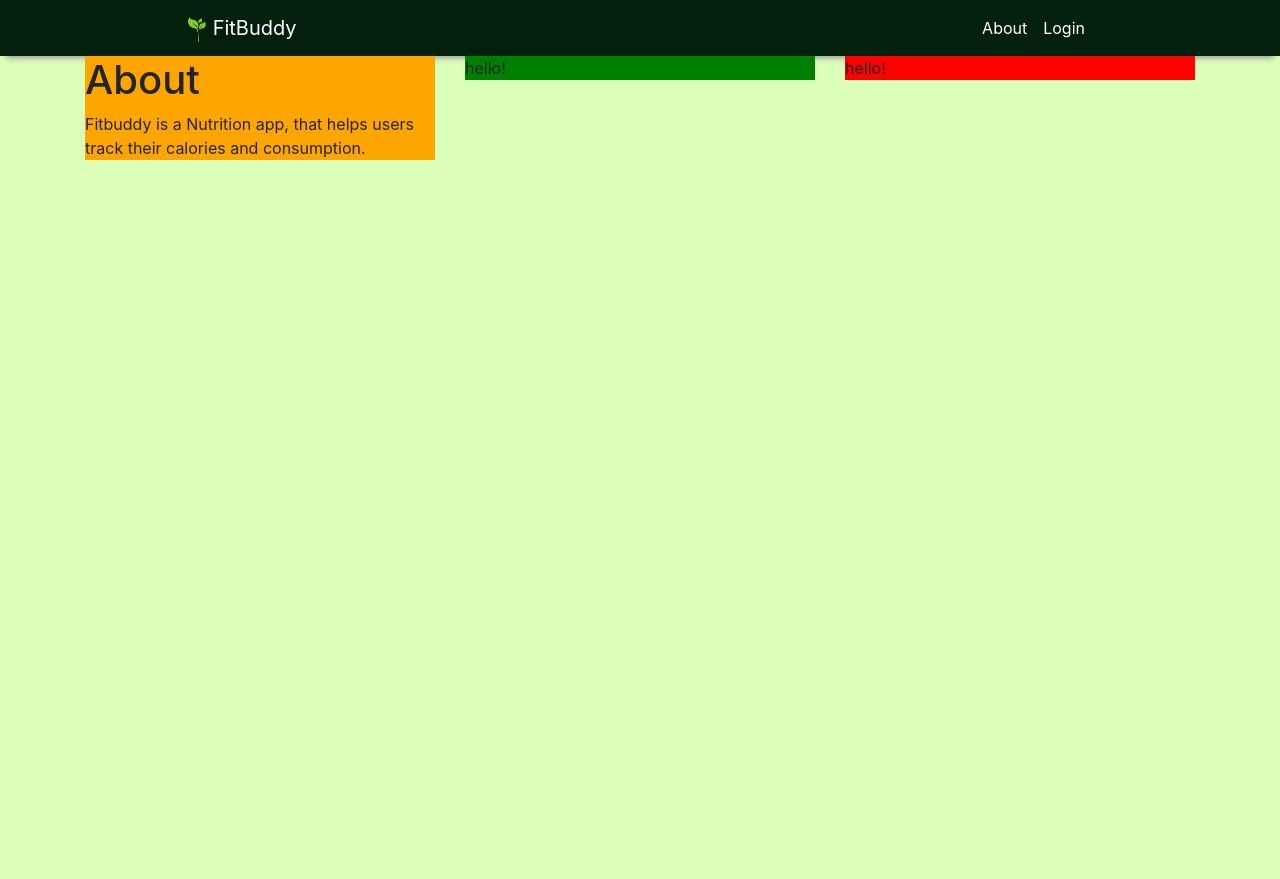
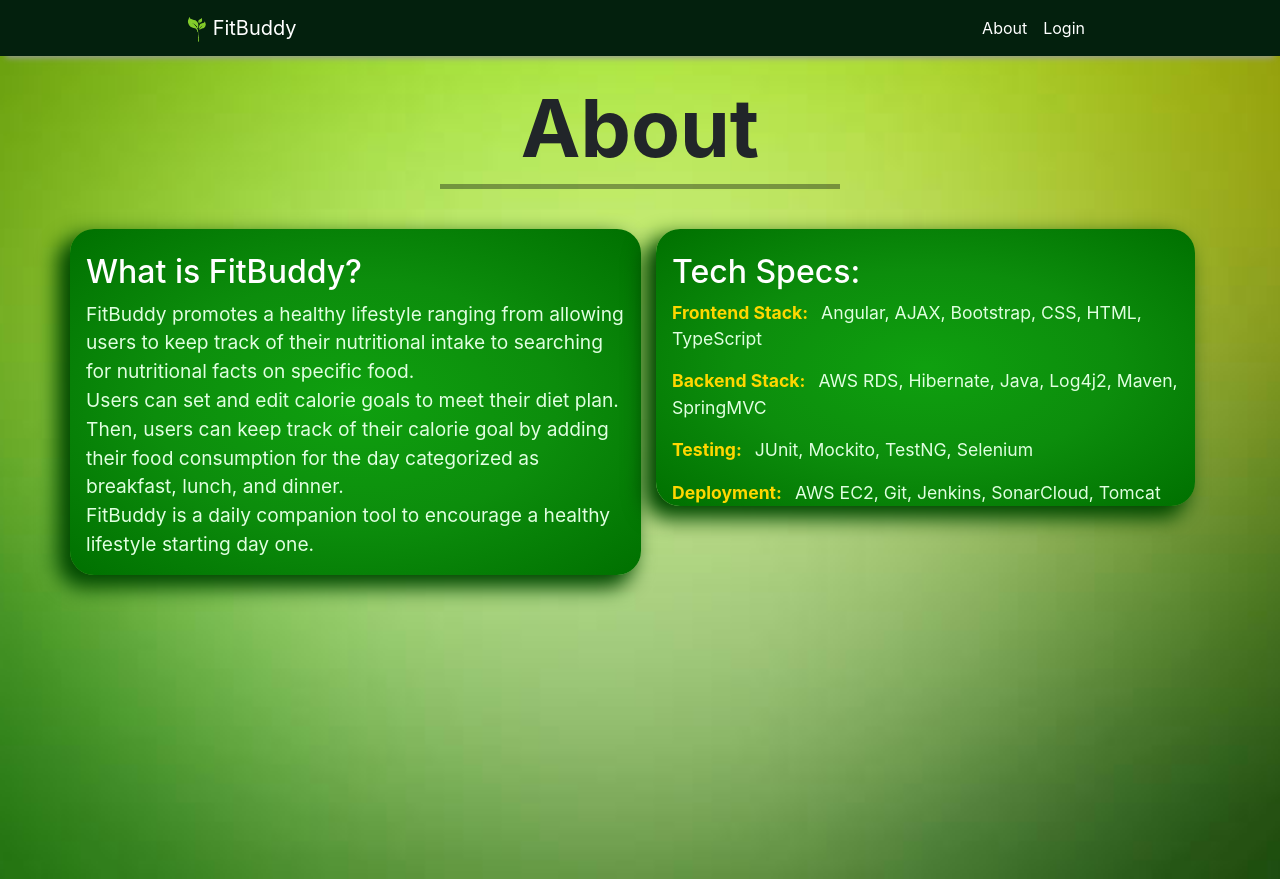
Before and after one commit to Three-of-Kind-Project2/FitBuddy-frontend, an Angular app: page /about in a window 1280 px wide. Before the commit the page ends 800 px from the top, so only its background shows below. Built offline with nearby package versions, Linux system fonts and the light colour scheme; no server answers.

Commit message:
Designed About page

```diff
--- a/src/app/about/about.component.css
+++ b/src/app/about/about.component.css
@@ -1,11 +1,30 @@
-#firstColumn {
-  background-color: orange;
+.image{
+  height:51.4em; background-size:cover; width:auto;
+  background-image:url('../../assets/img/background.jpg');
+  background-position:50% 50%;
 }
 
-#secondColumn {
-  background-color: green;
+hr {
+  margin-top: .5rem;
+  margin-bottom: 1rem;
+  border: 0;
+  border-top: 5px solid rgba(26, 36, 20, 0.418);
 }
 
-#thirdColumn {
-  background-color: red;
+li {
+  color: rgb(224, 255, 224);
+  font-size: 110%;
 }
+
+.stackTitle {
+  color: gold;
+  padding-right: .5em;
+  font-weight: bold;
+}
+
+.aboutCard {
+  padding: 0 1em;
+  background-image: radial-gradient(rgb(15, 160, 15), rgb(12, 141, 12), rgb(0, 112, 0));
+  border-radius: 1.5em;
+  box-shadow: -10px 10px 20px 3px rgb(0, 73, 0);
+}
--- a/src/app/about/about.component.html
+++ b/src/app/about/about.component.html
@@ -1,25 +1,47 @@
-<div class="container">
-  <div class="row">
+<div class="image">
+  <div class="container">
+    <br>
+    <h1 class="text-center" style="font-size: 5em; font-weight: bold;">About</h1>
+    <hr class="col-md-4">
+    <br>
+    <div class="row">
+      <br>
+      <div class="col-sm text-white aboutCard">
+        <br>
+        <h2>What is FitBuddy?</h2>
+        <p style="font-size: 120%; color: rgb(224, 255, 224);">
+          FitBuddy promotes a healthy lifestyle ranging from allowing users to
+          keep track of their nutritional intake to searching for nutritional
+          facts on specific food. <br>
+          Users can set and edit calorie goals to meet
+          their diet plan. Then, users can keep track of their calorie goal by
+          adding their food consumption for the day categorized as breakfast,
+          lunch, and dinner. <br>
+          FitBuddy is a daily companion tool to encourage a
+          healthy lifestyle starting day one.
+        </p>
+      </div>
     <div class="col-sm">
-      <div id="firstColumn">
-           <!-- first div starts here   -->
-          <h1>About</h1>
-          <p>Fitbuddy is a Nutrition app, that helps users track their calories and consumption.</p>
-                 <!-- first div ends here-->
-        </div>
-    </div>
-    <div class="col-sm">
-        <!-- second div starts here   -->
-      <div id="secondColumn"><p>hello!</p>
-        <!-- second div ends here-->
-    </div>
-    </div>
-    <div class="col-sm">
-        <!-- third div starts-->
-      <div id="thirdColumn"><p>hello!</p>
-        <!-- third div ends-->
-    </div>
-
+      <div class="col-sm text-white aboutCard">
+        <br>
+        <h2>Tech Specs:</h2>
+        <p style="font-size: 110%; color: rgb(224, 255, 224);">
+          <span class="stackTitle">Frontend Stack: </span>
+          Angular, AJAX, Bootstrap, CSS, HTML, TypeScript
+        </p>
+        <p style="font-size: 110%; color: rgb(224, 255, 224);">
+          <span class="stackTitle">Backend Stack: </span>
+          AWS RDS, Hibernate, Java, Log4j2, Maven, SpringMVC
+        </p>
+        <p style="font-size: 110%; color: rgb(224, 255, 224);">
+          <span class="stackTitle">Testing: </span>
+          JUnit, Mockito, TestNG, Selenium
+        </p>
+        <p style="font-size: 110%; color: rgb(224, 255, 224);">
+          <span class="stackTitle">Deployment: </span>
+          AWS EC2, Git, Jenkins, SonarCloud, Tomcat
+        </p>
+      </div>
     </div>
   </div>
 </div>
```
